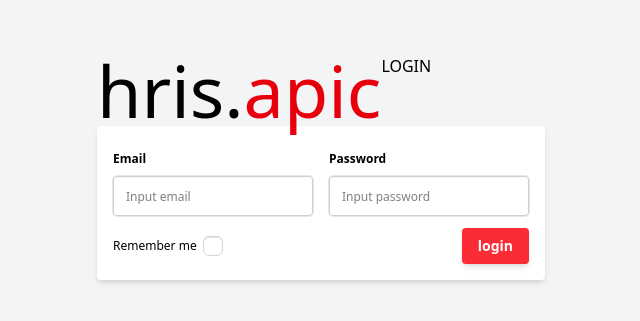
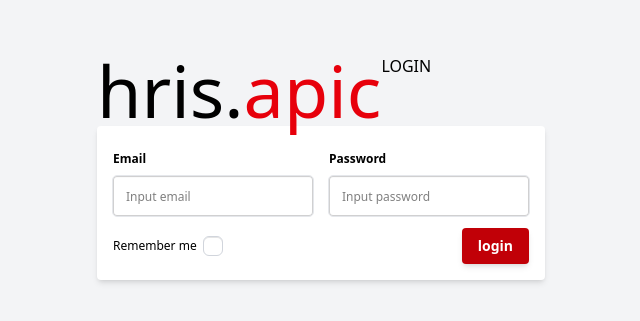
Before and after one commit to 20021092aytidA/hris-fe-next, a Next.js app: page /login in a window 1280 px wide. Shown: the part 233-554 px from the top of the page, without its empty margins (319-959 px from the left). Built offline with nearby package versions, Linux system fonts and the light colour scheme.

Commit message:
edit: color on login

```diff
--- a/app/(no-shell)/login/component/loginForm.tsx
+++ b/app/(no-shell)/login/component/loginForm.tsx
@@ -49,11 +49,11 @@ export default function LoginForm() {
             type="checkbox"
             checked={isRemeber}
             onChange={() => setIsRemeber(isRemeber ? false : true)}
-            className="size-5 checkbox rounded-md border-gray-300 checked:bg-red-500! checked:text-white"
+            className="size-5 checkbox rounded-md border-gray-300 checked:bg-red-700! checked:text-white"
           />
         </div>
         <button
-          className="px-4 py-2 font-semibold hover:underline text-white bg-red-500! hover:bg-red-600! rounded-sm cursor-pointer text-sm shadow-md"
+          className="px-4 py-2 font-semibold hover:underline text-white bg-red-700! hover:bg-red-800! rounded-sm cursor-pointer text-sm shadow-md"
           onClick={() => handleLogin()}
         >
           login
```
